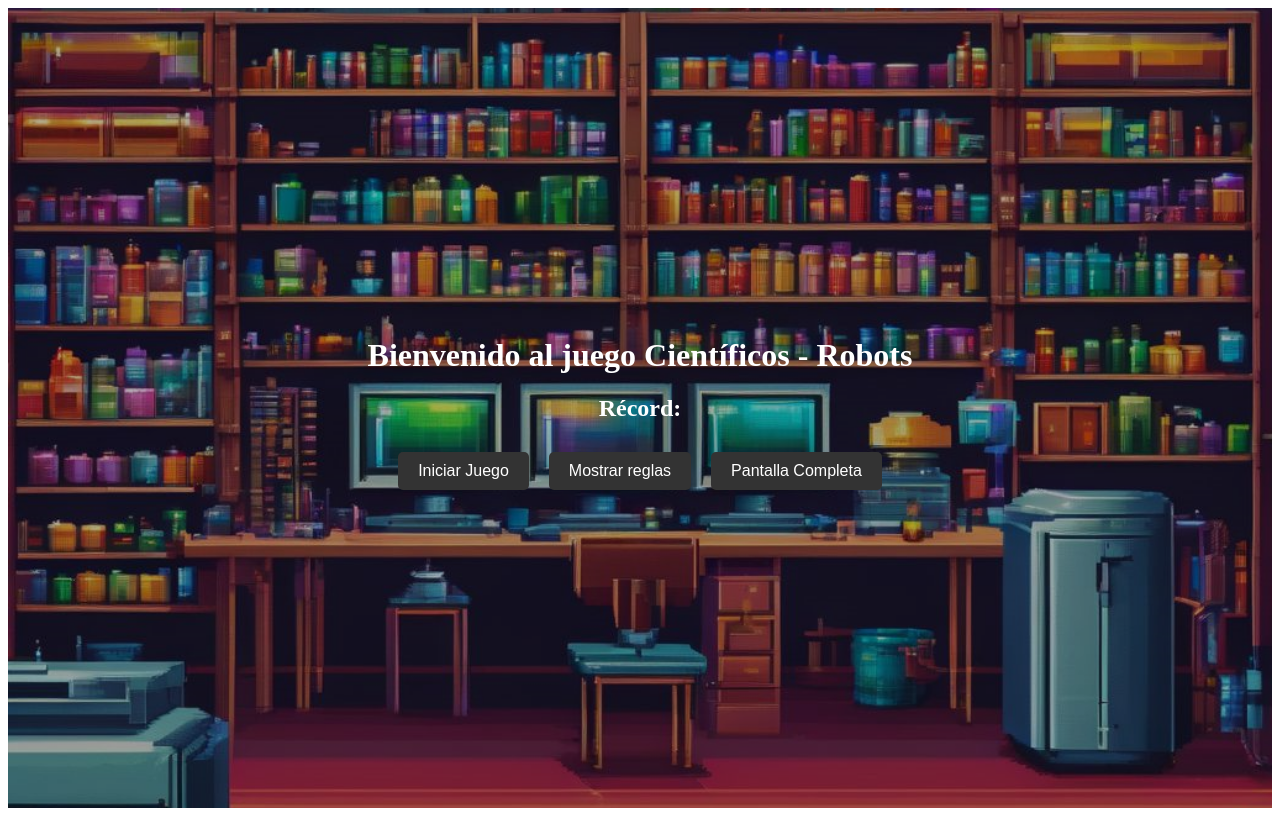
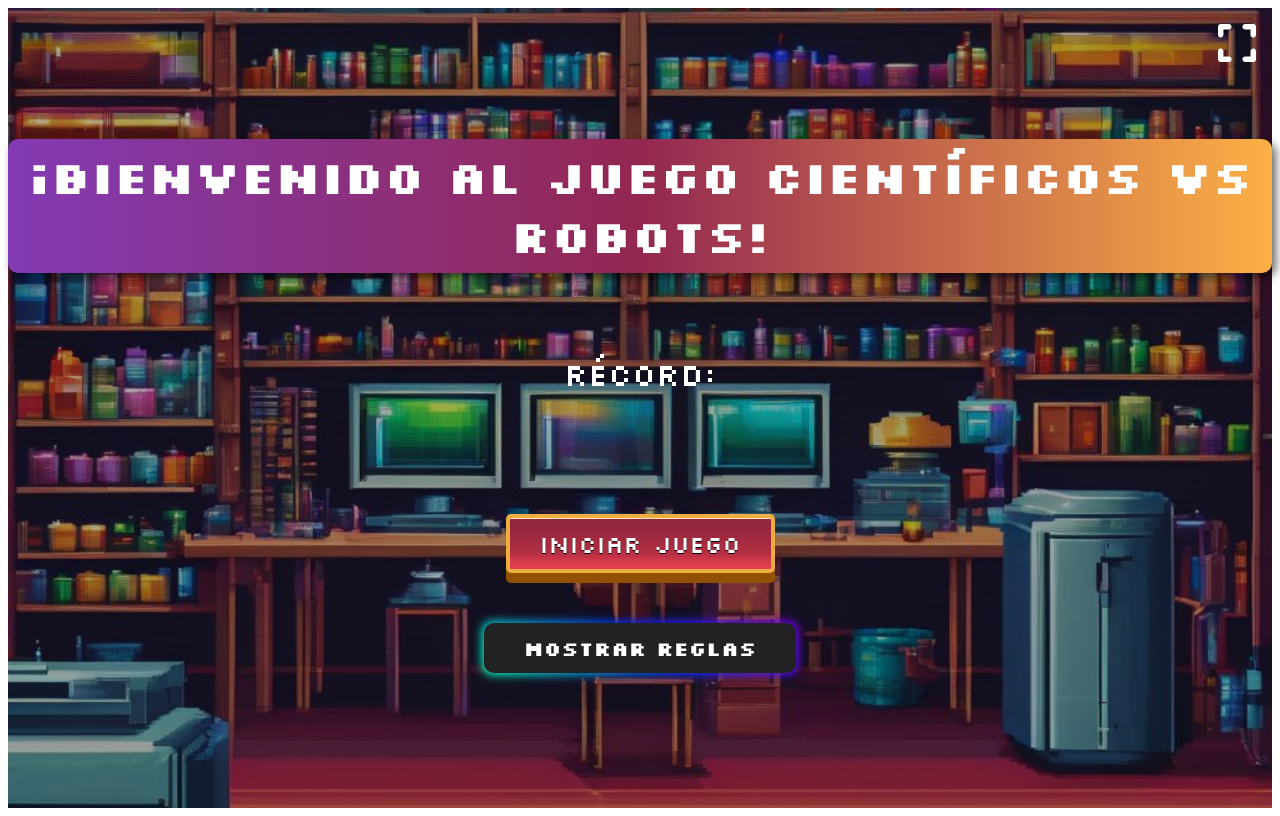
Before and after one commit to MarioDominguez7/Cientificos-Robots, an Angular app: page / in a window 1280 px wide. Built offline with nearby package versions, Linux system fonts and the light colour scheme.

Commit message:
Ventana principal cambiada

```diff
--- a/src/app/inicio/inicio.component.css
+++ b/src/app/inicio/inicio.component.css
@@ -1,60 +1,331 @@
-/* Contenedor principal */
+/*--------------------------- FUENTES --------------------------- */
+@import url("https://fonts.googleapis.com/css2?family=Silkscreen:wght@400;700&display=swap");
+@import url("https://fonts.googleapis.com/css2?family=Silkscreen:wght@400;700&family=VT323&display=swap");
+
+/*--------------------------- CONTENEDOR PRINCIPAL --------------------------- */
 .inicio-container {
   position: relative;
   display: flex;
   justify-content: center;
-    align-items: center;
+  align-items: start;
   height: 100vh;
-    color: white; /* Color blanco para el texto */
+  color: white;
+  font-family: "VT323", monospace;
+  font-weight: 400;
+  font-style: normal;
   text-align: center;
 }
 
-  /* Imagen de fondo */
+/*--------------------------- CONTENIDO GENERAL --------------------------- */
+.content {
+  margin-top: 100px;
+}
+
+.contenido {
+  margin-top: 80px;
+}
+
+h1 {
+  font-family: "Silkscreen", serif;
+  font-weight: 700;
+  font-style: normal;
+  background: rgb(131, 58, 180);
+  background: linear-gradient(
+    90deg,
+    rgba(131, 58, 180, 1) 0%,
+    rgba(147, 39, 81, 1) 50%,
+    rgba(252, 176, 69, 1) 100%
+  );
+  padding: 8px 10px;
+  border-radius: 10px;
+  font-size: 46px;
+  box-shadow: 4px 4px 10px rgba(0, 0, 0, 0.6);
+}
+
+h2 {
+  font-family: "Silkscreen", serif;
+  font-weight: 400;
+  font-style: normal;
+  font-size: 32px;
+}
+
+h3 {
+  font-family: "Silkscreen", serif;
+  font-weight: 400;
+  font-style: normal;
+  font-size: 24px;
+}
+
+.content {
+  z-index: 1;
+  color: white;
+}
+
+.rules li {
+  text-align: start;
+}
+
+/*--------------------------- IMAGEN DE FONDO --------------------------- */
 .background-image {
   position: absolute;
   top: 0;
   left: 0;
   width: 100%;
   height: 100%;
-    background-image: url('/assets/fondoprincipal.png'); /* Cambia por la ruta de tu imagen */
+  background-image: url("/assets/fondoprincipal.png");
   background-size: cover;
   background-position: center;
   z-index: -1;
-    filter: brightness(0.7); /* Oscurece ligeramente el fondo para resaltar el texto */
+  filter: brightness(0.7);
 }
 
-  /* Contenedor de contenido */
-  .content {
-    z-index: 1;
-    color: white; /* Color blanco para garantizar que el contenido principal sea legible */
+/*--------------------------- REGLAS --------------------------- */
+.rules {
+  margin-top: 20px;
+  padding: 5px 20px 15px 20px;
+  color: white;
+  background: #111;
+  border-radius: 10px;
+  position: relative;
+  z-index: 0;
+  user-select: none;
+  -webkit-user-select: none;
+  touch-action: manipulation;
+}
+
+.rules:before {
+  content: "";
+  background: linear-gradient(
+    45deg,
+    #ff0000,
+    #ff7300,
+    #fffb00,
+    #48ff00,
+    #00ffd5,
+    #002bff,
+    #7a00ff,
+    #ff00c8,
+    #ff0000
+  );
+  position: absolute;
+  top: -2px;
+  left: -2px;
+  background-size: 400%;
+  z-index: -1;
+  filter: blur(5px);
+  -webkit-filter: blur(5px);
+  width: calc(100% + 4px);
+  height: calc(100% + 4px);
+  animation: glowing-rules 20s linear infinite;
+  transition: opacity 0.3s ease-in-out;
+  border-radius: 10px;
+}
+
+/* Fondo estático detrás de las reglas */
+.rules:after {
+  z-index: -1;
+  content: "";
+  position: absolute;
+  width: 100%;
+  height: 100%;
+  background: #222;
+  left: 0;
+  top: 0;
+  border-radius: 10px;
+}
+
+/* Animación del fondo */
+@keyframes glowing-rules {
+  0% {
+    background-position: 0 0;
+  }
+  50% {
+    background-position: 400% 0;
+  }
+  100% {
+    background-position: 0 0;
+  }
+}
+
+/*--------------------------- BOTONES --------------------------- */
+.options {
+  margin-top: 100px;
+  display: flex;
+  flex-direction: column;
+  gap: 15px;
+  align-items: center;
 }
 
 /* Estilos de los botones */
-  button {
-    margin: 10px;
-    padding: 10px 20px;
-    font-size: 16px;
+.button-85 {
+  margin-top: 15px;
+  padding: 0.6em 2em;
+  border: none;
+  outline: none;
+  color: rgb(255, 255, 255);
+  background: #111;
   cursor: pointer;
-    color: white; /* Color blanco del texto del botón */
-    background-color: #333; /* Fondo oscuro del botón */
+  position: relative;
+  z-index: 0;
+  border-radius: 10px;
+  user-select: none;
+  -webkit-user-select: none;
+  touch-action: manipulation;
+  font-size: 20px;
+  font-family: "Silkscreen", serif;
+  font-weight: 700;
+}
+
+.button-85:before {
+  content: "";
+  background: linear-gradient(
+    45deg,
+    #ff0000,
+    #ff7300,
+    #fffb00,
+    #48ff00,
+    #00ffd5,
+    #002bff,
+    #7a00ff,
+    #ff00c8,
+    #ff0000
+  );
+  position: absolute;
+  top: -2px;
+  left: -2px;
+  background-size: 400%;
+  z-index: -1;
+  filter: blur(5px);
+  -webkit-filter: blur(5px);
+  width: calc(100% + 4px);
+  height: calc(100% + 4px);
+  animation: glowing-button-85 20s linear infinite;
+  transition: opacity 0.3s ease-in-out;
+  border-radius: 10px;
+}
+
+@keyframes glowing-button-85 {
+  0% {
+    background-position: 0 0;
+  }
+  50% {
+    background-position: 400% 0;
+  }
+  100% {
+    background-position: 0 0;
+  }
+}
+
+.button-85:after {
+  z-index: -1;
+  content: "";
+  position: absolute;
+  width: 100%;
+  height: 100%;
+  background: #222;
+  left: 0;
+  top: 0;
+  border-radius: 10px;
+}
+
+.start-btn{
+  position:relative;
+  display:inline-block;
+  margin:20px;
+  background: none;
   border: none;
+  padding: 0;
+  cursor: pointer;
+}
+
+.start-btn span{
+  border: 4px solid rgba(239,172,63,255);
+  color:white;
+  font-family: "Silkscreen", serif;
+  font-weight: 400;
+  font-size:24px;
+  text-align: center;
+  text-decoration:none;
+  background: rgb(227,62,78);
+  background: linear-gradient(0deg, rgba(227,62,78,1) 8%, rgba(178,46,66,1) 32%, rgba(146,38,60,1) 84%);
+  display:block;
+  position:relative;
+  padding:10px 30px;
+
+  -webkit-tap-highlight-color: rgba(0, 0, 0, 0);
+  text-shadow: 0px 1px 0px #000;
+  filter: dropshadow(color=#000, offx=0px, offy=1px);
+
+  -webkit-box-shadow:inset 0 1px 0 #FFE5C4, 0 10px 0 #915100;
+  -moz-box-shadow:inset 0 1px 0 #FFE5C4, 0 10px 0 #915100;
+  box-shadow:inset 0 1px 0 #FFE5C4, 0 10px 0 #915100;
+
+  -webkit-border-radius: 5px;
+  -moz-border-radius: 5px;
   border-radius: 5px;
 }
 
-  button:hover {
-    background-color: #555; /* Color al pasar el cursor */
+.start-btn span:active{
+  top:10px;
+  background: rgb(181,51,63);
+background: linear-gradient(0deg, rgba(181,51,63,1) 8%, rgba(131,28,44,1) 32%, rgba(89,17,32,1) 84%);
+
+  -webkit-box-shadow:inset 0 1px 0 #FFE5C4, inset 0 -3px 0 #915100;
+  -moz-box-shadow:inset 0 1px 0 #FFE5C4, inset 0 -3pxpx 0 #915100;
+  box-shadow:inset 0 1px 0 #FFE5C4, inset 0 -3px 0 #915100;
 }
 
-  /* Sección de reglas */
-  .rules {
-    margin-top: 20px;
-    padding: 10px;
-    border: 1px solid #ccc;
-    background-color: rgba(0, 0, 0, 0.7);
-    border-radius: 5px;
-    color: white; /* Color blanco para el texto de las reglas */
+.start-btn:after{
+  content:"";
+  height:100%;
+  width:100%;
 }
 
-  .rules li{
-    text-align: left;
+.start-btn span:hover {
+  filter: brightness(0.9);
 }
+
+
+.fullscreen-btn {
+  width: 50px;
+  height: 50px;
+  border: none;
+  display: flex;
+  align-items: center;
+  justify-content: center;
+  background-color: transparent;
+  cursor: pointer;
+  transition: all 0.3s;
+  position: absolute;
+  top: 10px;
+  right: 10px;
+  overflow: hidden;
+}
+
+.fullscreen-btn svg {
+  height: 100%;
+  fill: white;
+}
+
+.fullscreen-btn:hover {
+  width: 60px;
+  height: 60px;
+  overflow: visible;
+}
+
+.tooltip {
+  position: absolute;
+  top: -40px;
+  background-color: rgba(255, 255, 255, 0.753);
+  color: white;
+  padding: 5px 10px;
+  border-radius: 5px;
+  font-size: 0.8em;
+  transition: all 0.3s;
+  opacity: 0;
+}
+
+.fullscreen-btn:hover .tooltip {
+  transform: translateY(2.5px);
+  opacity: 1;
+}
--- a/src/app/inicio/inicio.component.html
+++ b/src/app/inicio/inicio.component.html
@@ -1,24 +1,38 @@
 <div class="inicio-container">
     <!-- Imagen de fondo -->
     <div class="background-image"></div>
-
+    <div class="fullscreen">
+      <button class="fullscreen-btn" (click)="toggleFullScreen()">
+        <svg viewBox="0 0 448 512" height="1em" xmlns="http://www.w3.org/2000/svg">
+          <path
+            d="M32 32C14.3 32 0 46.3 0 64v96c0 17.7 14.3 32 32 32s32-14.3 32-32V96h64c17.7 0 32-14.3 32-32s-14.3-32-32-32H32zM64 352c0-17.7-14.3-32-32-32s-32 14.3-32 32v96c0 17.7 14.3 32 32 32h96c17.7 0 32-14.3 32-32s-14.3-32-32-32H64V352zM320 32c-17.7 0-32 14.3-32 32s14.3 32 32 32h64v64c0 17.7 14.3 32 32 32s32-14.3 32-32V64c0-17.7-14.3-32-32-32H320zM448 352c0-17.7-14.3-32-32-32s-32 14.3-32 32v64H320c-17.7 0-32 14.3-32 32s14.3 32 32 32h96c17.7 0 32-14.3 32-32V352z"
+          ></path>
+        </svg>
+        <span class="tooltip">Fullscreen</span>
+      </button>
+    </div>
     <!-- Contenedor principal de contenido -->
     <div class="content">
-      <h1>Bienvenido al juego Científicos - Robots</h1>
+      <h1>¡Bienvenido al juego Científicos vs Robots!</h1>
+
+      <div class="contenido">
 
       <div class="record">
-        <h2>Récord: <!--{{ record }}--></h2> <!-- Aquí se muestra la variable global -->
+        <h2>Récord: <!--{{ record }}--></h2>
       </div>
 
       <!-- Botones de navegación -->
-      <button (click)="startGame()">Iniciar Juego</button>
-      <button (click)="toggleRules()">
+       <div class="options">
+        <div class="border-gradient">
+      <button (click)="startGame()" class='start-btn'><span>Iniciar Juego</span></button>
+    </div>
+      <button (click)="toggleRules()" class="button-85">
         {{ showRules ? 'Ocultar reglas' : 'Mostrar reglas' }}
       </button>
 
       <!-- Sección de reglas (se mostrará/ocultará) -->
       <div *ngIf="showRules" class="rules">
-        <h2>Reglas del Juego</h2>
+        <h3>Reglas del Juego</h3>
         <ul>
           <li>El juego consiste en pasar los científicos y robots al segundo laboratorio por medio de la cápsula.</li>
           <li>La cápsula puede transportar uno o dos pasajeros, y deben llegar al otro laboratorio.</li>
@@ -28,8 +42,7 @@
           <li>Para ganar el juego, debes pasar los 3 científicos y los 3 robots al segundo laboratorio.</li>
         </ul>
       </div>
-
-      <!-- Botón para pantalla completa -->
-    <button (click)="toggleFullScreen()">Pantalla Completa</button>
     </div>
   </div>
+  </div>
+</div>
```
Lines whose indentation alone changed are shown as unchanged.
